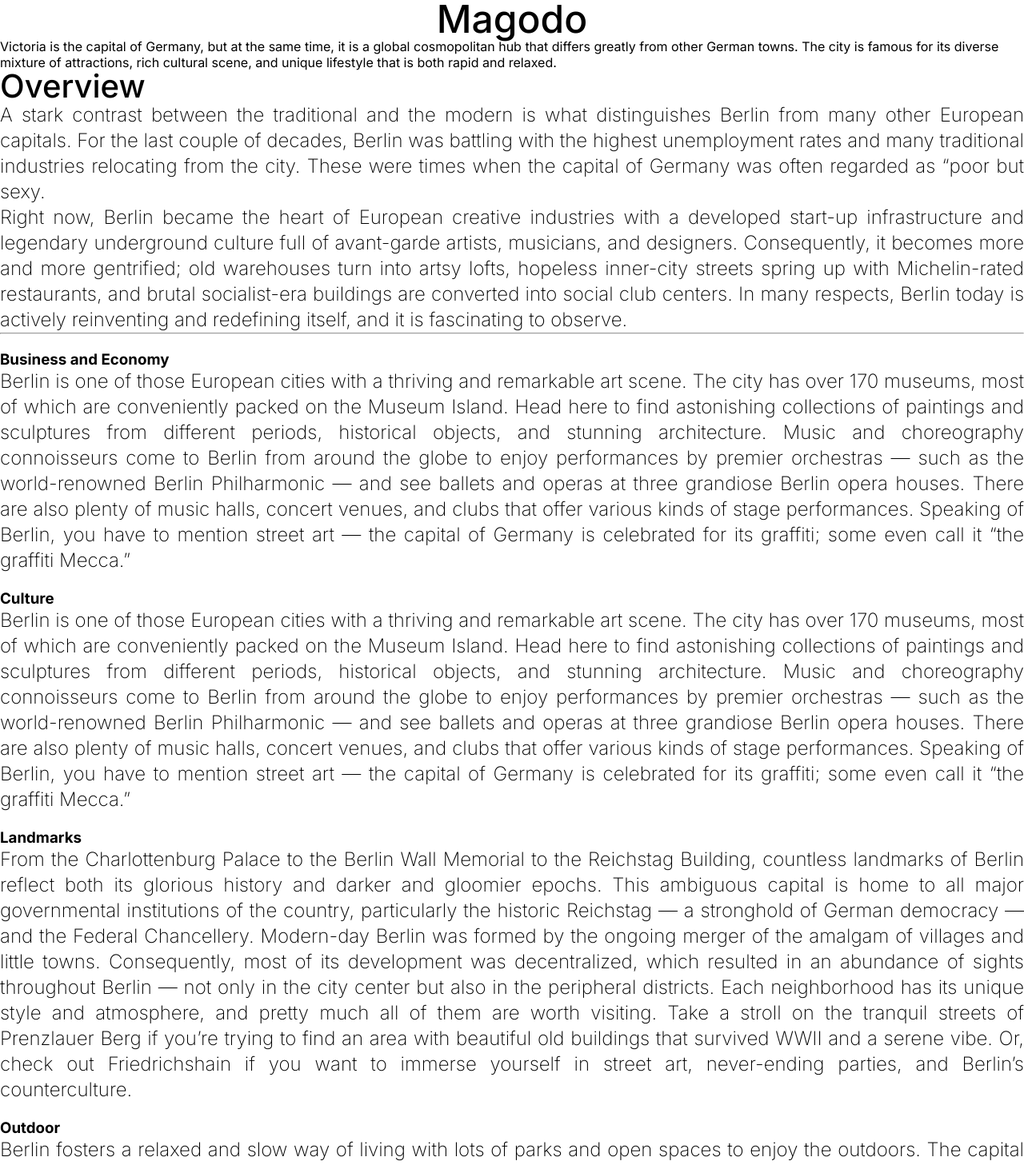
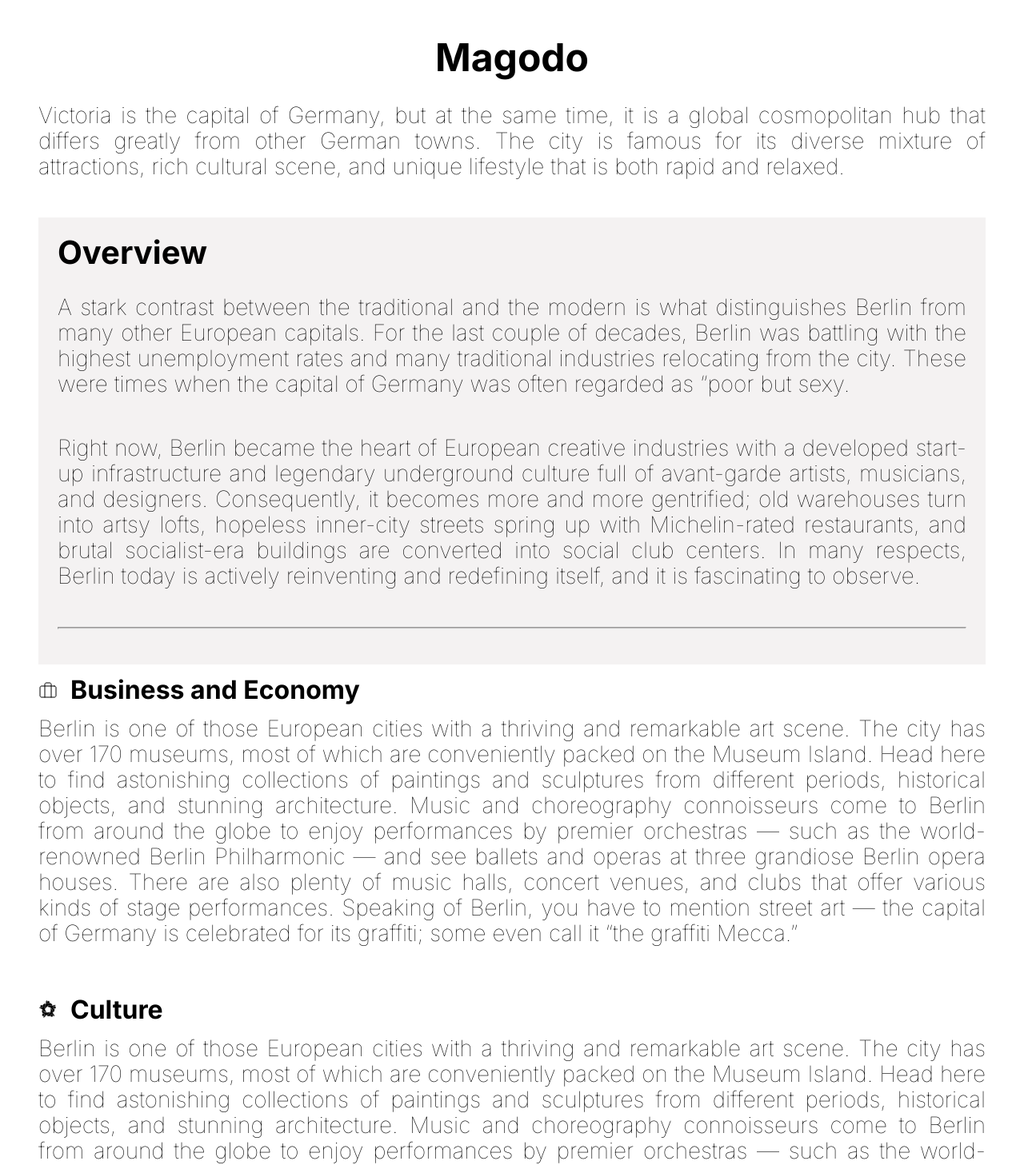
Before and after one commit to smartprincipal/EasyRentt, a React (Create React App) app: page /Signup in a window 1280 px wide. Shown: the top 1457 px of the page at 80% size. Built offline with nearby package versions, Linux system fonts and the light colour scheme.

Commit message:
Done with Overview component

```diff
--- a/src/Components/Overview/Overview.css
+++ b/src/Components/Overview/Overview.css
@@ -1,24 +1,59 @@
 .overview{
     font-family: 'Inter';
     font-style: normal;
+    padding: 3rem;
 }
 
 .overheading1{
-    font-weight: 500;
+    font-weight: 600;
     font-size: 3rem;
     line-height: 3rem;
     text-align: center;
+    margin-bottom: 2rem;
 }
 
 .overheading2{
-    font-weight: 500;
+    font-weight: 600;
     font-size: 2.5rem;
     line-height: 2.5rem;
+    margin-bottom: 2rem;
+
 }
 
 .overcontent{
-    font-weight: 200;
-    font-size: 1.5rem;
+    font-weight: 100;
+    font-size: 1.75rem;
     line-height: 2rem;
     text-align: justify;
+    margin-bottom: 3rem;
 }
+
+.overdiv{
+    background-color: #F4F2F2;
+    padding: 1.5rem;
+}
+
+.oversubdiv{
+    display: flex;
+    align-items: center;
+    justify-content: flex-start;
+    padding: 1rem 0;
+}
+
+.oversubdiv h3{
+    font-style: normal;
+    font-weight: 600;
+    font-size: 2rem;
+    line-height: 2rem;
+}
+
+.oversubdiv img{
+    width: 1.5rem;
+    margin-right: 1rem;
+}
+
+.linebreak{
+    height: 3px;
+    color: #D9D9D9;
+    background-color: #bdbaba;
+}
--- a/src/Components/Overview/Overview.jsx
+++ b/src/Components/Overview/Overview.jsx
@@ -1,17 +1,22 @@
 import React from 'react'
 import './Overview.css';
+import bizdev from '../../Assets/briefcase.svg';
+import culture from '../../Assets/culture-icon.png';
+import landmark from '../../Assets/landmark-icon.svg';
+import outdoor from '../../Assets/outdoor-icon.svg';
+import transport from '../../Assets/transport-icon.svg';
 
 const Overview = () => {
   return (
     <div className='overview'>
         <h1 className='overheading1'>Magodo</h1>
-        <p>
+        <p className='overcontent'>
             Victoria is the capital of Germany, but at the same time,
             it is a global cosmopolitan hub that differs greatly from other German towns.
             The city is famous for its diverse mixture of attractions, rich cultural scene,
             and unique lifestyle that is both rapid and relaxed.
         </p>
-        <div>
+        <div className='overdiv'>
             <h2 className='overheading2'>Overview</h2>
             <p className='overcontent'>
                 A stark contrast between the traditional and the modern is what distinguishes Berlin from many other European capitals.
@@ -25,11 +30,12 @@ const Overview = () => {
                 socialist-era buildings are converted into social club centers. In many respects, Berlin today is actively reinventing
                 and redefining itself, and it is fascinating to observe.
             </p>
-            <hr />
+            <hr className='linebreak' />
+            <br />
         </div>
         <div>
-            <div>
-                <img src="" alt=""  />
+            <div className='oversubdiv'>
+                <img src={bizdev} alt="work-icon"  />
                 <h3>Business and Economy</h3>
             </div>
             <p className='overcontent'>
@@ -45,8 +51,8 @@ const Overview = () => {
             </p>
         </div>
         <div>
-            <div>
-                <img src="" alt=""  />
+            <div className='oversubdiv'>
+                <img src={culture} alt="culture-icon"  />
                 <h3>Culture</h3>
             </div>
             <p className='overcontent'>
@@ -62,8 +68,8 @@ const Overview = () => {
             </p>
         </div>
         <div>
-            <div>
-                <img src="" alt=""  />
+            <div className='oversubdiv'>
+                <img src={landmark} alt="landmark-icon"  />
                 <h3>Landmarks</h3>
             </div>
             <p className='overcontent'>
@@ -76,8 +82,8 @@ const Overview = () => {
             </p>
         </div>
         <div>
-            <div>
-                <img src="" alt=""  />
+            <div className='oversubdiv'>
+                <img src={outdoor} alt="outdoor-icon"  />
                 <h3>Outdoor</h3>
             </div>
             <p className='overcontent'>
@@ -96,8 +102,8 @@ const Overview = () => {
             </p>
         </div>
         <div>
-            <div>
-                <img src="" alt=""  />
+            <div className='oversubdiv'>
+                <img src={transport} alt="transport-icon"  />
                 <h3>Transportation</h3>
             </div>
             <p className='overcontent'>
```
Also changed, not shown: src/Assets/briefcase.svg (renamed from src/Assets/briefcase.svg.svg).
